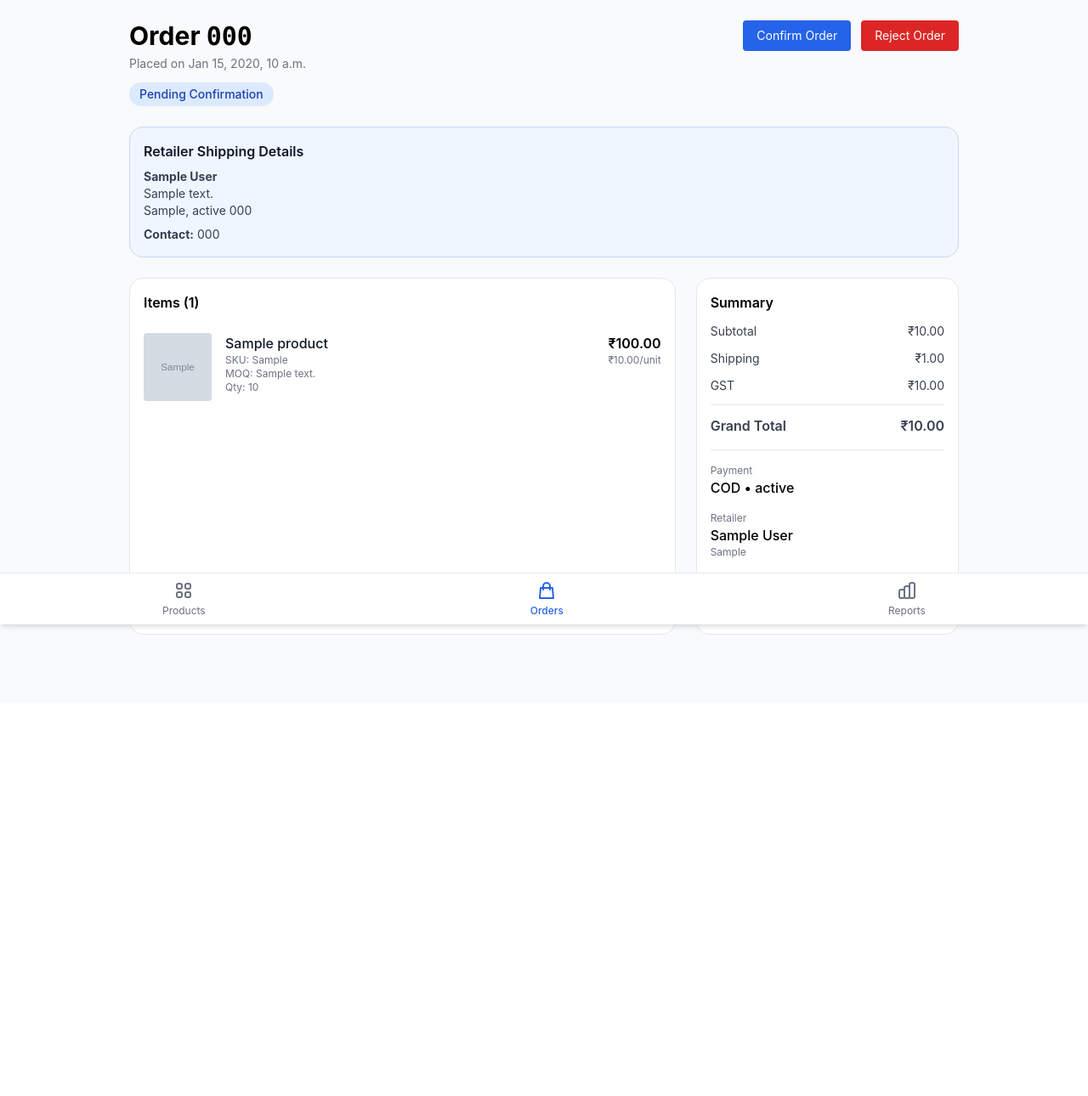
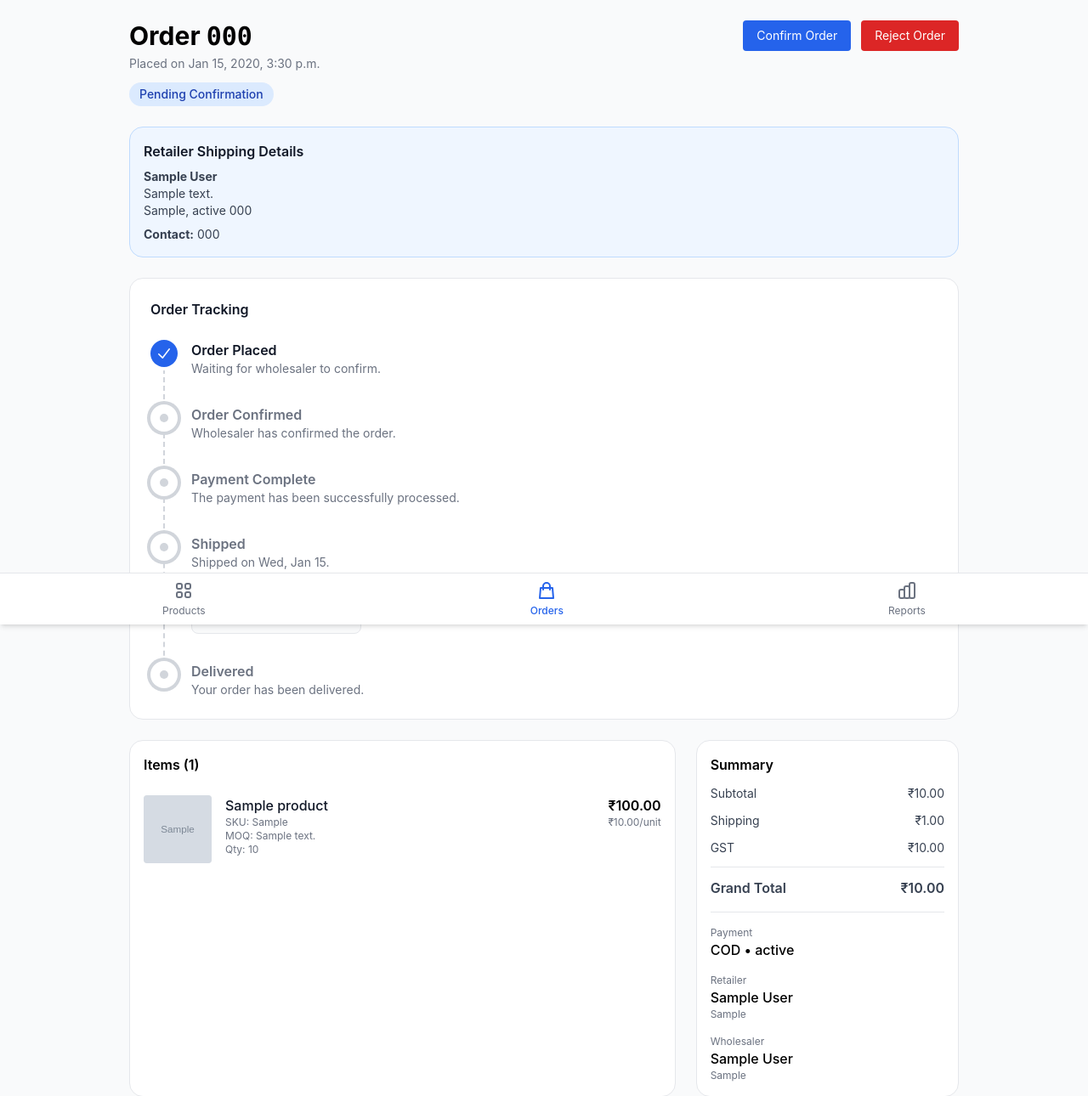
Before and after one commit to abdullanishad/ocka_inventory_and_catalog_saas_platform, a Django app: page /orders/1/ in a window 1280 px wide. Shown: the part 65-1355 px from the top of the page at 85% size. Before the commit the page ends 892 px from the top, so only its background shows below. Run offline with Django 5.2, Linux system fonts and the light colour scheme; the first user in the database is signed in; tables that the repository leaves empty hold one stand-in row (Sample ...); some libraries are stand-ins or nearby versions.

Commit message:
v1.3 few updates on orders

```diff
--- a/orders/templates/orders/order_detail.html
+++ b/orders/templates/orders/order_detail.html
@@ -59,45 +59,80 @@
   </div>
   {% endif %}
 
-  {% if order.status in 'PAID,SHIPPED,DELIVERED,COMPLETED' %}
   <div class="bg-white border rounded-2xl p-6 mb-6">
     <h3 class="font-semibold text-gray-900 mb-6">Order Tracking</h3>
+    {% if order.status == 'REJECTED' or order.status == 'CANCELLED' %}
+      <div class="flex items-center gap-4">
+        <div class="h-12 w-12 rounded-full bg-red-100 flex items-center justify-center ring-4 ring-white">
+          <svg class="w-6 h-6 text-red-600" xmlns="http://www.w3.org/2000/svg" fill="none" viewBox="0 0 24 24" stroke-width="2" stroke="currentColor"><path stroke-linecap="round" stroke-linejoin="round" d="M6 18L18 6M6 6l12 12" /></svg>
+        </div>
+        <div>
+          <h4 class="font-semibold text-lg text-red-700">{{ order.get_status_display }}</h4>
+          <p class="text-sm text-gray-600">This order is no longer active.</p>
+        </div>
+      </div>
+    {% else %}
       <ol>
+        {% with all_statuses="AWAITING_PAYMENT,PAID,SHIPPED,DELIVERED,COMPLETED" completed_statuses="PAID,SHIPPED,DELIVERED,COMPLETED" shipped_statuses="SHIPPED,DELIVERED,COMPLETED" delivered_statuses="DELIVERED,COMPLETED" %}
         <li class="relative pb-8">
-        {% if order.status in 'SHIPPED,DELIVERED,COMPLETED' %}
-        <div class="absolute top-1 left-4 -ml-px h-full w-0.5 bg-blue-600"></div>
-        {% else %}
-        <div class="absolute top-1 left-4 -ml-px h-full w-0.5 border-l-2 border-dashed border-gray-300"></div>
-        {% endif %}
+          <div class="absolute top-1 left-4 -ml-px h-full w-0.5 {% if order.status in all_statuses %}bg-blue-600{% else %}border-l-2 border-dashed border-gray-300{% endif %}"></div>
           <div class="relative flex items-start">
             <span class="h-8 w-8 rounded-full bg-blue-600 flex items-center justify-center ring-4 ring-white">
               <svg class="w-5 h-5 text-white" xmlns="http://www.w3.org/2000/svg" viewBox="0 0 20 20" fill="currentColor"><path fill-rule="evenodd" d="M16.704 4.153a.75.75 0 01.143 1.052l-8 10.5a.75.75 0 01-1.127.075l-4.5-4.5a.75.75 0 011.06-1.06l3.894 3.893 7.48-9.817a.75.75 0 011.052-.143z" clip-rule="evenodd" /></svg>
             </span>
             <div class="ml-4">
-            <h4 class="font-semibold text-gray-900">Order Confirmed</h4>
-            <p class="text-sm text-gray-500">Your order was placed on {{ order.date|date:"D, M j" }}.</p>
+              <h4 class="font-semibold text-gray-900">Order Placed</h4>
+              <p class="text-sm text-gray-500">Waiting for wholesaler to confirm.</p>
             </div>
           </div>
         </li>
 
         <li class="relative pb-8">
-        {% if order.status in 'DELIVERED,COMPLETED' %}
-        <div class="absolute top-1 left-4 -ml-px h-full w-0.5 bg-blue-600"></div>
-        {% else %}
-        <div class="absolute top-1 left-4 -ml-px h-full w-0.5 border-l-2 border-dashed border-gray-300"></div>
-        {% endif %}
+          <div class="absolute top-1 left-4 -ml-px h-full w-0.5 {% if order.status in completed_statuses %}bg-blue-600{% else %}border-l-2 border-dashed border-gray-300{% endif %}"></div>
           <div class="relative flex items-start">
-          {% if order.status in 'SHIPPED,DELIVERED,COMPLETED' %}
+            {% if order.status in all_statuses %}
               <span class="h-8 w-8 rounded-full bg-blue-600 flex items-center justify-center ring-4 ring-white">
                 <svg class="w-5 h-5 text-white" xmlns="http://www.w3.org/2000/svg" viewBox="0 0 20 20" fill="currentColor"><path fill-rule="evenodd" d="M16.704 4.153a.75.75 0 01.143 1.052l-8 10.5a.75.75 0 01-1.127.075l-4.5-4.5a.75.75 0 011.06-1.06l3.894 3.893 7.48-9.817a.75.75 0 011.052-.143z" clip-rule="evenodd" /></svg>
               </span>
             {% else %}
-          <span class="h-8 w-8 rounded-full bg-white flex items-center justify-center ring-4 ring-gray-300">
-            <span class="h-2.5 w-2.5 bg-gray-300 rounded-full"></span>
-          </span>
+              <span class="h-8 w-8 rounded-full bg-white flex items-center justify-center ring-4 ring-gray-300"><span class="h-2.5 w-2.5 bg-gray-300 rounded-full"></span></span>
             {% endif %}
             <div class="ml-4">
-            <h4 class="font-semibold {% if order.status in 'SHIPPED,DELIVERED,COMPLETED' %}text-gray-900{% else %}text-gray-500{% endif %}">Shipped</h4>
+              <h4 class="font-semibold {% if order.status in all_statuses %}text-gray-900{% else %}text-gray-500{% endif %}">Order Confirmed</h4>
+              <p class="text-sm text-gray-500">Wholesaler has confirmed the order.</p>
+            </div>
+          </div>
+        </li>
+
+        <li class="relative pb-8">
+          <div class="absolute top-1 left-4 -ml-px h-full w-0.5 {% if order.status in shipped_statuses %}bg-blue-600{% else %}border-l-2 border-dashed border-gray-300{% endif %}"></div>
+          <div class="relative flex items-start">
+            {% if order.status in completed_statuses %}
+              <span class="h-8 w-8 rounded-full bg-blue-600 flex items-center justify-center ring-4 ring-white">
+                <svg class="w-5 h-5 text-white" xmlns="http://www.w3.org/2000/svg" viewBox="0 0 20 20" fill="currentColor"><path fill-rule="evenodd" d="M16.704 4.153a.75.75 0 01.143 1.052l-8 10.5a.75.75 0 01-1.127.075l-4.5-4.5a.75.75 0 011.06-1.06l3.894 3.893 7.48-9.817a.75.75 0 011.052-.143z" clip-rule="evenodd" /></svg>
+              </span>
+            {% else %}
+              <span class="h-8 w-8 rounded-full bg-white flex items-center justify-center ring-4 ring-gray-300"><span class="h-2.5 w-2.5 bg-gray-300 rounded-full"></span></span>
+            {% endif %}
+            <div class="ml-4">
+              <h4 class="font-semibold {% if order.status in completed_statuses %}text-gray-900{% else %}text-gray-500{% endif %}">Payment Complete</h4>
+              <p class="text-sm text-gray-500">The payment has been successfully processed.</p>
+            </div>
+          </div>
+        </li>
+
+        <li class="relative pb-8">
+          <div class="absolute top-1 left-4 -ml-px h-full w-0.5 {% if order.status in delivered_statuses %}bg-blue-600{% else %}border-l-2 border-dashed border-gray-300{% endif %}"></div>
+          <div class="relative flex items-start">
+            {% if order.status in shipped_statuses %}
+              <span class="h-8 w-8 rounded-full bg-blue-600 flex items-center justify-center ring-4 ring-white">
+                <svg class="w-5 h-5 text-white" xmlns="http://www.w3.org/2000/svg" viewBox="0 0 20 20" fill="currentColor"><path fill-rule="evenodd" d="M16.704 4.153a.75.75 0 01.143 1.052l-8 10.5a.75.75 0 01-1.127.075l-4.5-4.5a.75.75 0 011.06-1.06l3.894 3.893 7.48-9.817a.75.75 0 011.052-.143z" clip-rule="evenodd" /></svg>
+              </span>
+            {% else %}
+              <span class="h-8 w-8 rounded-full bg-white flex items-center justify-center ring-4 ring-gray-300"><span class="h-2.5 w-2.5 bg-gray-300 rounded-full"></span></span>
+            {% endif %}
+            <div class="ml-4">
+              <h4 class="font-semibold {% if order.status in shipped_statuses %}text-gray-900{% else %}text-gray-500{% endif %}">Shipped</h4>
               {% if order.shipment %}
                 <p class="text-sm text-gray-500">Shipped on {{ order.shipment.shipped_on|date:"D, M j" }}.</p>
                 <div class="mt-2 text-sm text-gray-600 bg-gray-50 p-3 rounded-lg border">
@@ -111,49 +146,25 @@
           </div>
         </li>
 
-      <li class="relative pb-8">
-        {% if order.status in 'DELIVERED,COMPLETED' %}
-        <div class="absolute top-1 left-4 -ml-px h-full w-0.5 bg-blue-600"></div>
-        {% else %}
-        <div class="absolute top-1 left-4 -ml-px h-full w-0.5 border-l-2 border-dashed border-gray-300"></div>
-        {% endif %}
+        <li class="relative">
           <div class="relative flex items-start">
-          {% if order.status in 'DELIVERED,COMPLETED' %}
+            {% if order.status in delivered_statuses %}
               <span class="h-8 w-8 rounded-full bg-blue-600 flex items-center justify-center ring-4 ring-white">
                 <svg class="w-5 h-5 text-white" xmlns="http://www.w3.org/2000/svg" viewBox="0 0 20 20" fill="currentColor"><path fill-rule="evenodd" d="M16.704 4.153a.75.75 0 01.143 1.052l-8 10.5a.75.75 0 01-1.127.075l-4.5-4.5a.75.75 0 011.06-1.06l3.894 3.893 7.48-9.817a.75.75 0 011.052-.143z" clip-rule="evenodd" /></svg>
               </span>
             {% else %}
-          <span class="h-8 w-8 rounded-full bg-white flex items-center justify-center ring-4 ring-gray-300">
-            <span class="h-2.5 w-2.5 bg-gray-300 rounded-full"></span>
-          </span>
+              <span class="h-8 w-8 rounded-full bg-white flex items-center justify-center ring-4 ring-gray-300"><span class="h-2.5 w-2.5 bg-gray-300 rounded-full"></span></span>
             {% endif %}
             <div class="ml-4">
-            <h4 class="font-semibold {% if order.status in 'DELIVERED,COMPLETED' %}text-gray-900{% else %}text-gray-500{% endif %}">Out For Delivery</h4>
-            <p class="text-sm text-gray-500">Your order is on its way to you.</p>
-          </div>
-        </div>
-      </li>
-
-      <li class="relative">
-        <div class="relative flex items-start">
-          {% if order.status in 'DELIVERED,COMPLETED' %}
-          <span class="h-8 w-8 rounded-full bg-blue-600 flex items-center justify-center ring-4 ring-white">
-            <svg class="w-5 h-5 text-white" xmlns="http://www.w3.org/2000/svg" viewBox="0 0 20 20" fill="currentColor"><path fill-rule="evenodd" d="M16.704 4.153a.75.75 0 01.143 1.052l-8 10.5a.75.75 0 01-1.127.075l-4.5-4.5a.75.75 0 011.06-1.06l3.894 3.893 7.48-9.817a.75.75 0 011.052-.143z" clip-rule="evenodd" /></svg>
-          </span>
-          {% else %}
-          <span class="h-8 w-8 rounded-full bg-white flex items-center justify-center ring-4 ring-gray-300">
-            <span class="h-2.5 w-2.5 bg-gray-300 rounded-full"></span>
-          </span>
-          {% endif %}
-          <div class="ml-4">
-            <h4 class="font-semibold {% if order.status in 'DELIVERED,COMPLETED' %}text-gray-900{% else %}text-gray-500{% endif %}">Delivered</h4>
+              <h4 class="font-semibold {% if order.status in delivered_statuses %}text-gray-900{% else %}text-gray-500{% endif %}">Delivered</h4>
               <p class="text-sm text-gray-500">Your order has been delivered.</p>
             </div>
           </div>
         </li>
+        {% endwith %}
       </ol>
+    {% endif %}
   </div>
-  {% endif %}
 
   <div class="grid grid-cols-1 lg:grid-cols-3 gap-6">
     <div class="lg:col-span-2 bg-white border rounded-2xl p-4">
--- a/orders/templates/orders/order_list.html
+++ b/orders/templates/orders/order_list.html
@@ -156,10 +156,10 @@
         </div>
         <div class="flex gap-2">
           {% if page_obj.has_previous %}
-            <a class="px-3 py-1 border rounded-md text-sm" href="?page={{ page_obj.previous_page_number }}&{{ request.GET.urlencode }}">Prev</a>
+            <a class="px-3 py-1 border rounded-md text-sm" href="?page={{ page_obj.previous_page_number }}&{{ pagination_params }}">Prev</a>
           {% endif %}
           {% if page_obj.has_next %}
-            <a class="px-3 py-1 border rounded-md text-sm" href="?page={{ page_obj.next_page_number }}&{{ request.GET.urlencode }}">Next</a>
+            <a class="px-3 py-1 border rounded-md text-sm" href="?page={{ page_obj.next_page_number }}&{{ pagination_params }}">Next</a>
           {% endif %}
         </div>
       </div>
--- a/orders/views.py
+++ b/orders/views.py
@@ -161,12 +161,18 @@
 
         tabs = [("all", "All")] + list(Order.Status.choices)
 
+        # Prepare query parameters for pagination, excluding the 'page' parameter
+        pagination_params = self.request.GET.copy()
+        if 'page' in pagination_params:
+            del pagination_params['page']
+
         ctx.update({
             "counts": counts,
             "request_params": self.request.GET,
             "tabs": tabs,
             "active_status": self.request.GET.get("status", "all"),
             "is_wholesaler": is_wholesaler,
+            "pagination_params": pagination_params.urlencode(),
         })
         return ctx
 
--- a/wholesale_catalog/settings.py
+++ b/wholesale_catalog/settings.py
@@ -127,7 +127,7 @@
 # ---------------------------------------------------------------------------
 
 LANGUAGE_CODE = 'en-us'
-TIME_ZONE = 'UTC'
+TIME_ZONE = 'Asia/Kolkata'
 USE_I18N = True
 USE_TZ = True
 
```
Lines whose indentation alone changed are shown as unchanged.
